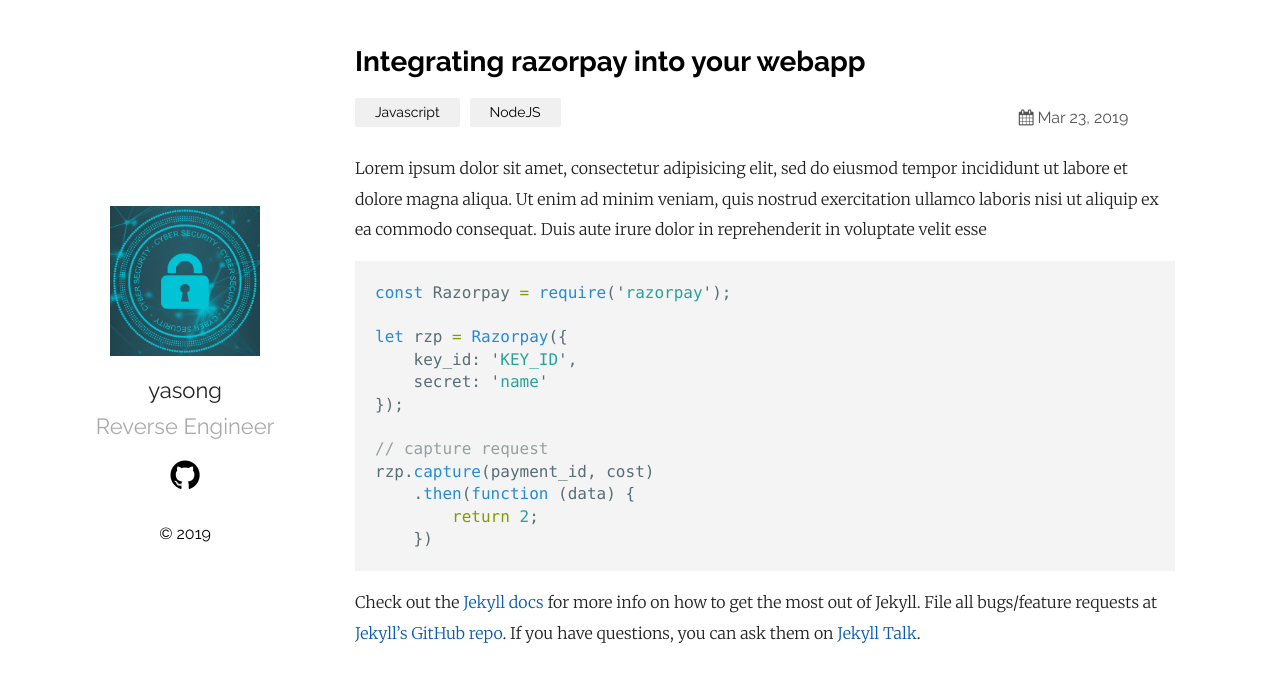
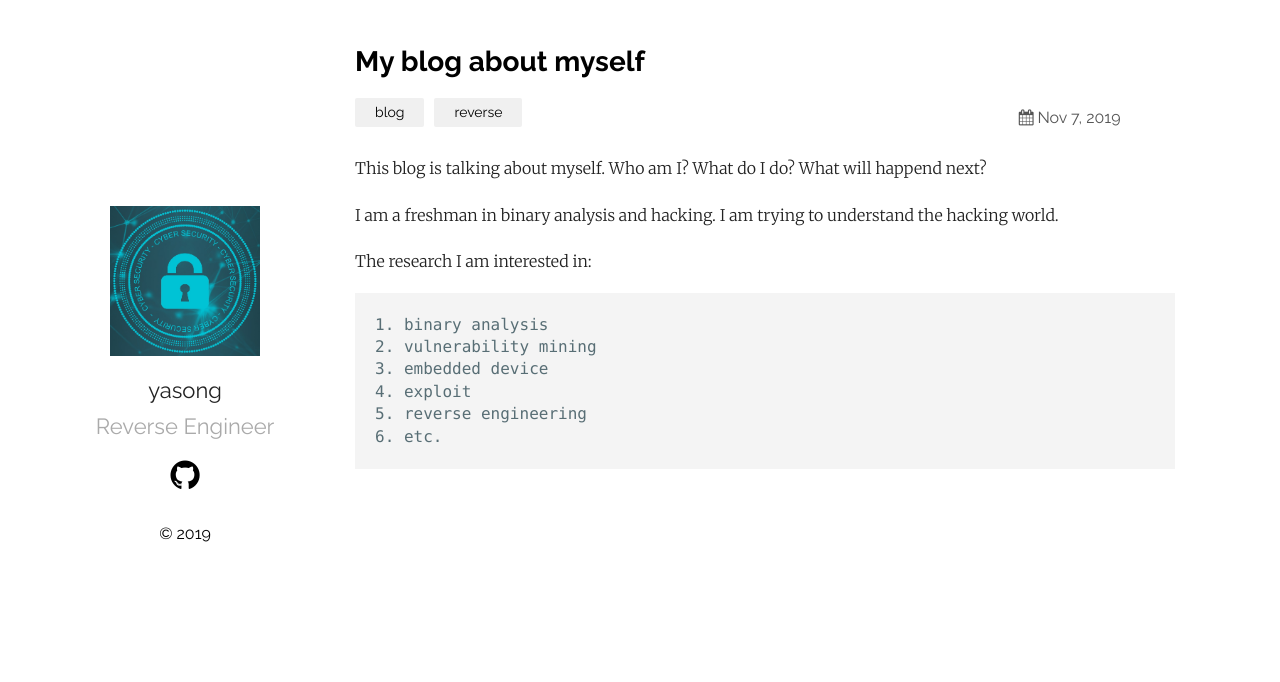
Before and after one commit to yasong/yasong.github.io, a Jekyll site: the page built from _posts/2019-03-23-welcome-to-jekyll.markdown, in a window 1280 px wide. Shown: the top 682 px of the page. Built offline with Jekyll 4.4.1, drawn with Linux system fonts in a browser that asks for light colours.

Commit message:
Update 2019-03-23-welcome-to-jekyll.markdown

````diff
--- a/_posts/2019-03-23-welcome-to-jekyll.markdown
+++ b/_posts/2019-03-23-welcome-to-jekyll.markdown
@@ -1,28 +1,19 @@
 ---
 layout: post
-title:  "Integrating razorpay into your webapp"
-date:   2019-03-23 21:03:36 +0530
-categories: Javascript NodeJS
+title:  "My blog about myself"
+date:   2019-11-07 19:18:36 +0530
+categories: blog reverse
 ---
-Lorem ipsum dolor sit amet, consectetur adipisicing elit, sed do eiusmod tempor incididunt ut labore et dolore magna aliqua. Ut enim ad minim veniam, quis nostrud exercitation ullamco laboris nisi ut aliquip ex ea commodo consequat. Duis aute irure dolor in reprehenderit in voluptate velit esse
+This blog is talking about myself. Who am I? What do I do? What will happend next?
 
-```javascript
-const Razorpay = require('razorpay');
+I am a freshman in binary analysis and hacking. I am trying to understand the hacking world.
 
-let rzp = Razorpay({
-	key_id: 'KEY_ID',
-	secret: 'name'
-});
-
-// capture request
-rzp.capture(payment_id, cost)
-	.then(function (data) {
-		return 2;
-	})
+The research I am interested in:
 ```
-
-Check out the [Jekyll docs][jekyll-docs] for more info on how to get the most out of Jekyll. File all bugs/feature requests at [Jekyll’s GitHub repo][jekyll-gh]. If you have questions, you can ask them on [Jekyll Talk][jekyll-talk].
-
-[jekyll-docs]: https://jekyllrb.com/docs/home
-[jekyll-gh]:   https://github.com/jekyll/jekyll
-[jekyll-talk]: https://talk.jekyllrb.com/
+1. binary analysis
+2. vulnerability mining
+3. embedded device
+4. exploit
+5. reverse engineering
+6. etc.
+```
````
